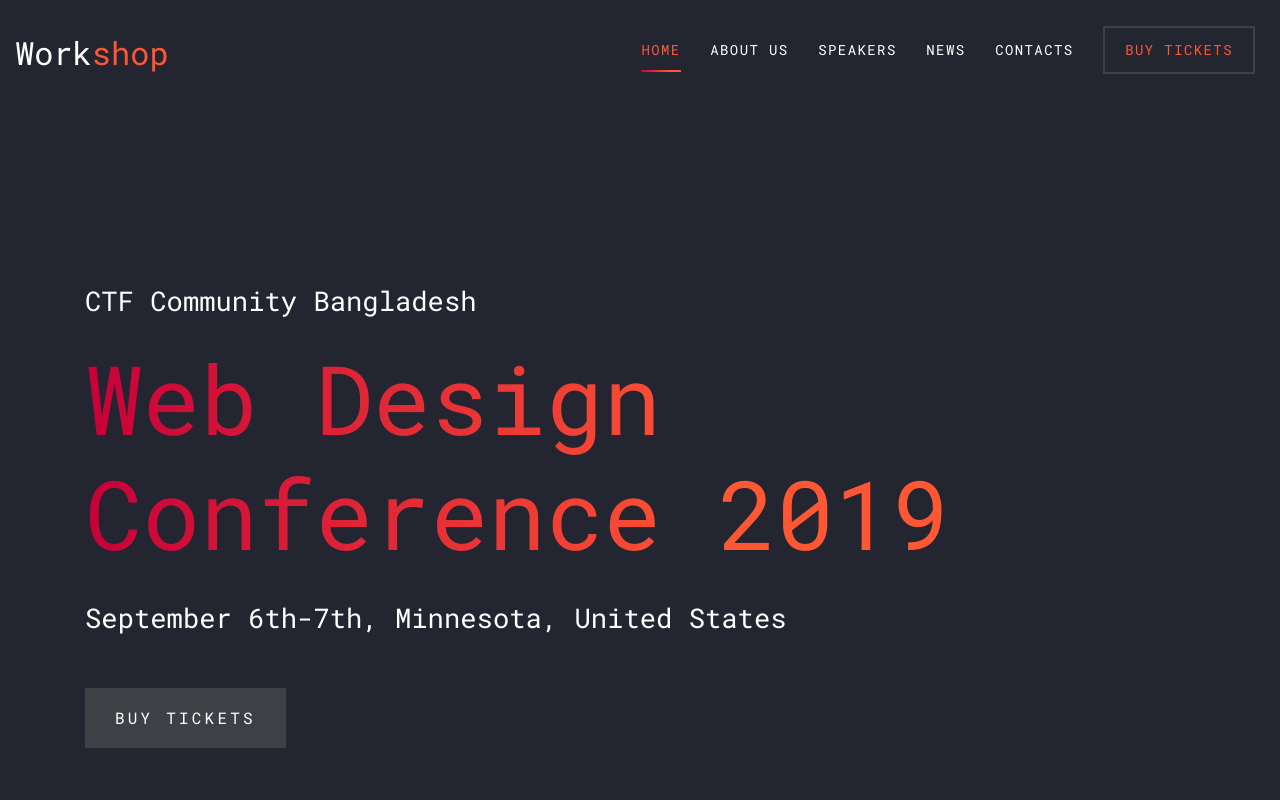
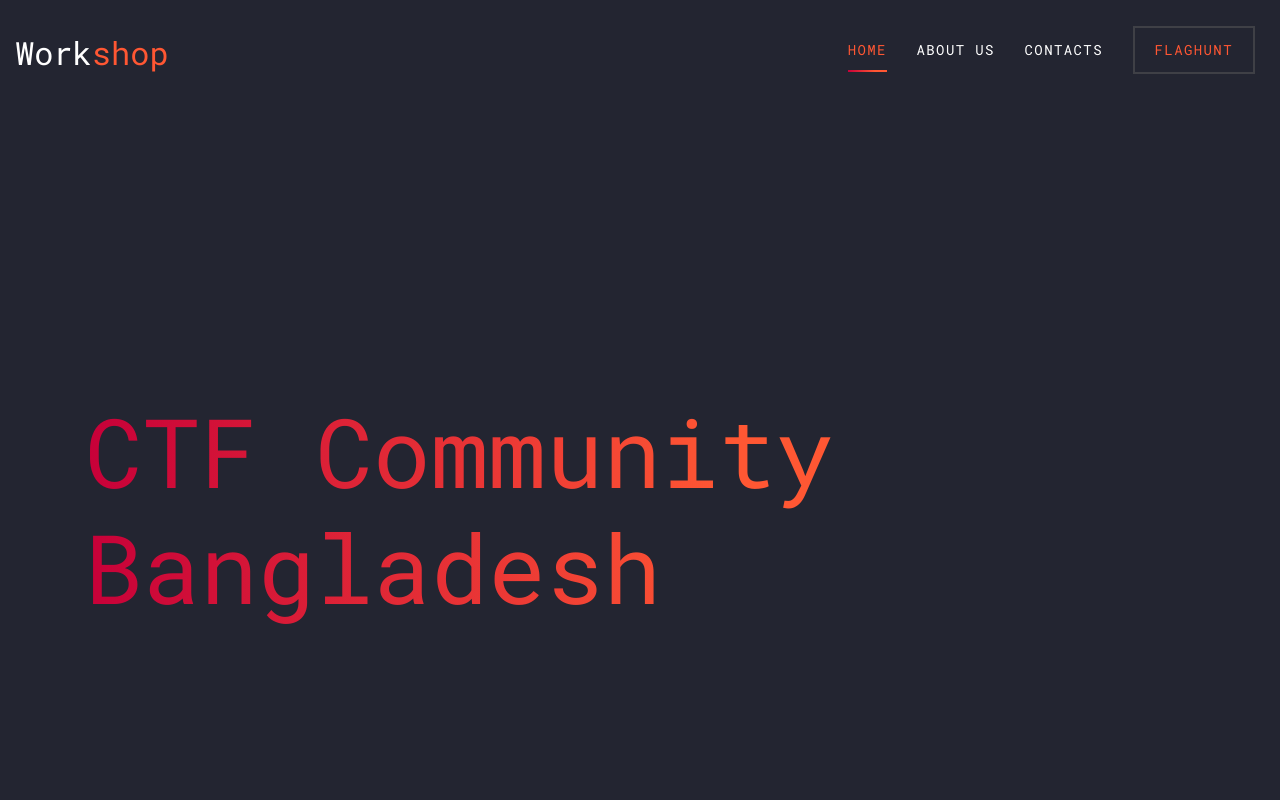
Before and after one commit to itkhansunny/ctfbd, a plain HTML site: page index.html in a window 1280 px wide. Shown: the top 800 px of the page. Drawn offline with Linux system fonts and the light colour scheme; files whose address does not match are found by name.

Commit message:
Edit in home page 1

```diff
--- a/index.html
+++ b/index.html
@@ -41,11 +41,9 @@
             <nav class="site-navigation position-relative text-right" role="navigation">
               <ul class="site-menu js-clone-nav mx-auto d-none d-lg-block">
                 <li class="active"><a href="index.html">Home</a></li>
-                <li><a href="about.html">About Us</a></li>
-                <li><a href="speakers.html">Speakers</a></li>
-                <li><a href="news.html">News</a></li>
-                <li><a href="contact.html">Contacts</a></li>
-                <li class="cta"><a href="buy-tickets.html">Buy Tickets</a></li>
+                <li><a href="#">About Us</a></li>
+                <li><a href="#">Contacts</a></li>
+                <li class="cta"><a href="#">FLAGHUNT</a></li>
               </ul>
             </nav>
           </div>
@@ -59,10 +57,10 @@
       <div class="container">
         <div class="row align-items-center">
           <div class="col-md-10">
-            <span class="d-block mb-3 caption" data-aos="fade-up" data-aos-delay="100">CTF Community Bangladesh</span>
-            <h1 class="d-block mb-4" data-aos="fade-up" data-aos-delay="200">Web Design Conference 2019</h1>
-            <span class="d-block mb-5 caption" data-aos="fade-up" data-aos-delay="300">September 6th-7th, Minnesota, United States</span>
-            <a href="#" class="btn-custom" data-aos="fade-up" data-aos-delay="400"><span>Buy Tickets</span></a>
+            <span class="d-block mb-3 caption" data-aos="fade-up" data-aos-delay="100"></span>
+            <h1 class="d-block mb-4" data-aos="fade-up" data-aos-delay="200">CTF Community Bangladesh</h1>
+            <!-- <span class="d-block mb-5 caption" data-aos="fade-up" data-aos-delay="300">September 6th-7th, Minnesota, United States</span>
+            <a href="#" class="btn-custom" data-aos="fade-up" data-aos-delay="400"><span>Buy Tickets</span></a> -->
           </div>
         </div>
       </div>
@@ -167,7 +165,7 @@
 
 
 
-    <div class="site-section">
+    <!-- <div class="site-section">
       <div class="container">
         <div class="row mb-5">
           <div class="col-lg-4" data-aos="fade-up">
@@ -242,7 +240,7 @@
 
         </div>
       </div>
-    </div>
+    </div> -->
 
     <div class="site-section">
       <div class="container">
```
